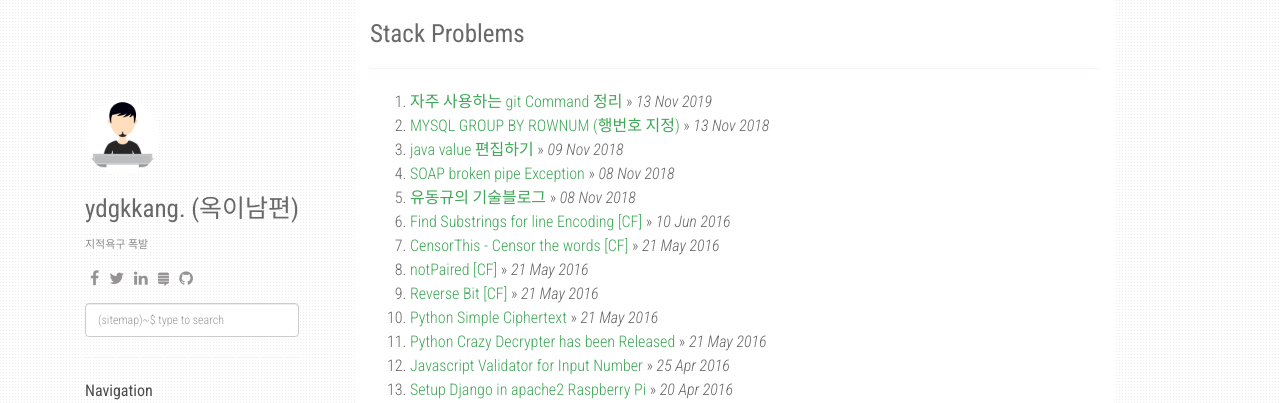
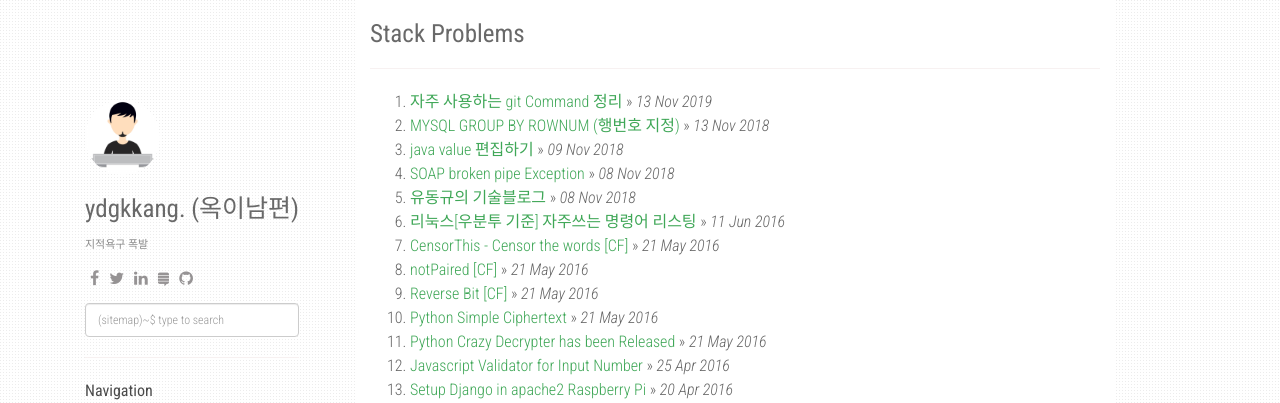
Before and after one commit to ydgkkang/ydgkkang.github.io, a Jekyll site: the page built from index.html, in a window 1280 px wide. Shown: the top 403 px of the page. Built offline with Jekyll 4.4.1, drawn with Linux system fonts in a browser that asks for light colours; nearby versions of some CDN libraries; the list of posts is cut into pages by our own code.

Commit message:
Update and rename 2016-06-11-find-substrings-for-line-encoding-cf.md to 2016-06-11-linux-ubuntu-command-list.md

```diff
--- a/_posts/2016-06-11-find-substrings-for-line-encoding-cf.md
+++ b/_posts/2016-06-11-linux-ubuntu-command-list.md
@@ -1,8 +1,8 @@
 ---
 layout: post
-title:  "Find Substrings for line Encoding [CF]"
-date:   2016-06-11 03:04:23 +0700
-categories: [python, codefights]
+title:  "리눅스[우분투 기준] 자주쓰는 명령어 리스팅"
+date:   2016-06-11 13:04:23 +0700
+categories: [linux, command]
 ---
 
 Given a string, return its encoding defined as follows:
```
